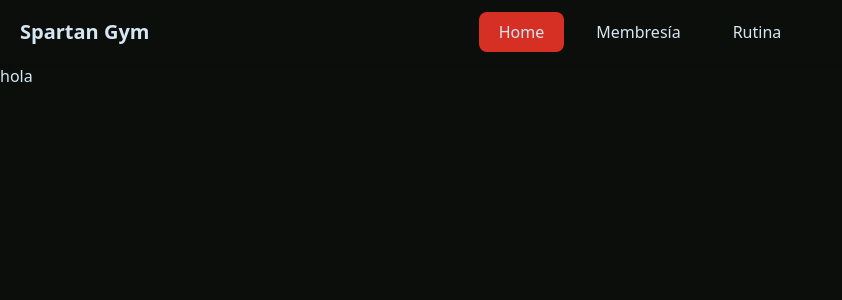
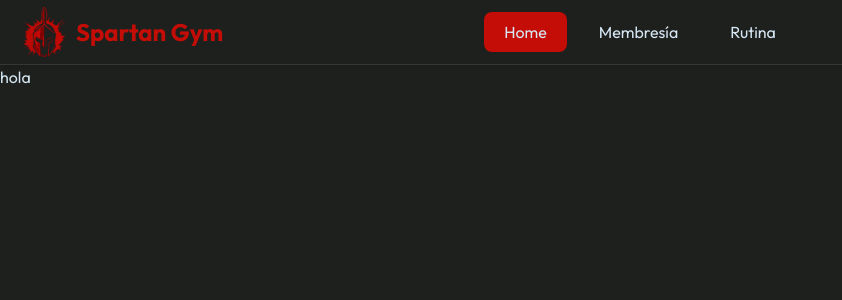
Before and after one commit to francocasafus22/gym_app, a React (Vite) app in the folder frontend/: page / in a window 1280 px wide. Shown: the top 300 px of the page, without its empty margins (0-842 px from the left). Built offline with nearby package versions, Linux system fonts and the light colour scheme.

Commit message:
agregue el logo de spartan

```diff
--- a/frontend/index.html
+++ b/frontend/index.html
@@ -1,10 +1,10 @@
-<!doctype html>
+<!DOCTYPE html>
 <html lang="en">
-
   <head>
     <meta charset="UTF-8" />
     <link rel="icon" type="image/svg+xml" href="/vite.svg" />
     <meta name="viewport" content="width=device-width, initial-scale=1.0" />
+
     <title>SpartanApp</title>
   </head>
 
@@ -12,5 +12,4 @@
     <div id="root"></div>
     <script type="module" src="/src/main.jsx"></script>
   </body>
-
 </html>
--- a/frontend/src/components/Header.jsx
+++ b/frontend/src/components/Header.jsx
@@ -1,6 +1,7 @@
 import { Link, useLocation } from "react-router-dom";
 import { X, Menu } from "lucide-react";
 import { useState } from "react";
+import Logo from "./Logo";
 
 export default function Header() {
   const [open, setOpen] = useState(false);
@@ -18,12 +19,12 @@ export default function Header() {
   }
 
   return (
-    <header className="shadow-md w-full py-3 bg-transparent">
+    <header className="shadow-md w-full py-3 bg-transparent border-b border-border">
       <div className="flex items-center justify-between px-5">
         {/* Logo */}
-        {/*Falta agregar el logo imagen*/}
-        <div className="flex items-center fixed">
-          <span className="text-xl font-bold">Spartan Gym</span>
+        <div className="flex items-center fixed space-x-2">
+          <Logo />
+          <span className="text-2xl font-bold text-accent">Spartan Gym</span>
         </div>
 
         {/* Links del nav*/}
--- a/frontend/src/components/Logo.jsx
+++ b/frontend/src/components/Logo.jsx
@@ -1,8 +1,8 @@
 export default function Logo() {
   return (
-    <div className="w-[50px] overflow-hidden">
+    <div className="w-10 md:w-12 overflow-hidden ">
       <img
-        src="https://placehold.co/200"
+        src="/logoSolo.png"
         alt="Logo Spartan Gym"
         className="object-contain"
       />
--- a/frontend/src/index.css
+++ b/frontend/src/index.css
@@ -1,15 +1,19 @@
+@import url("https://fonts.googleapis.com/css2?family=Outfit:wght@100..900&display=swap");
 @import "tailwindcss";
 
 @theme inline {
-  --color-primary: #0c0e0b;
+  --color-primary: #1e201e;
   --color-secondary: #d6e7f3;
-  --color-accent: #d63024;
+  --color-accent: #c50d08;
   --color-accent-foreground: #d6e7f3;
   --color-primary-foreground: #d6e7f3;
   --color-secondary-foreground: #0c0e0b;
+  --color-border: #ffffff1a;
+  --font-outfit: "Outfit", sans-serif;
 }
 
 :root {
   background-color: var(--color-primary);
   color: var(--color-secondary);
+  font-family: var(--font-outfit);
 }
```
Also changed, not shown: frontend/public/logoSolo.png (added), frontend/public/logogym.png (deleted). Lines whose indentation alone changed are shown as unchanged.
